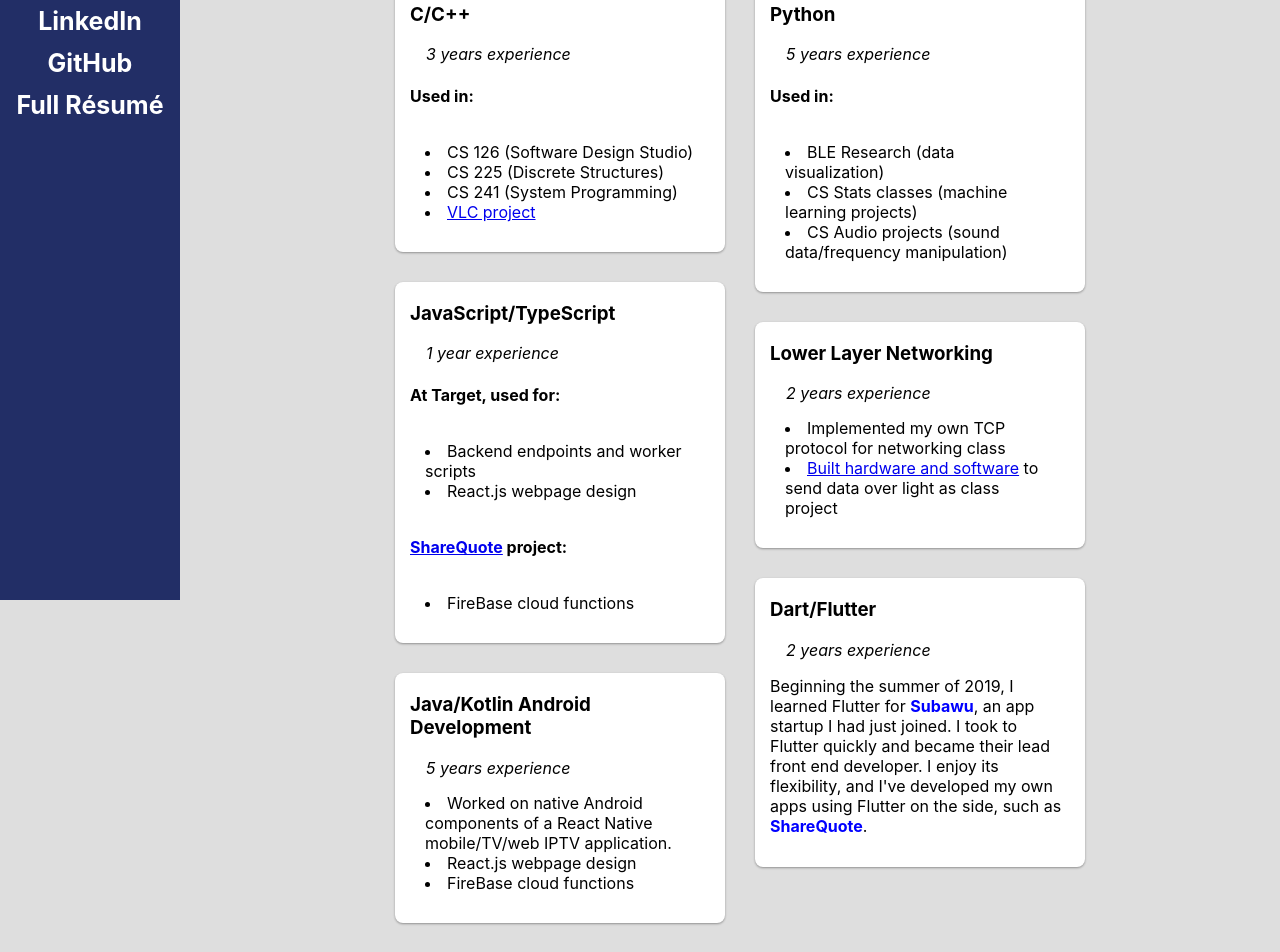
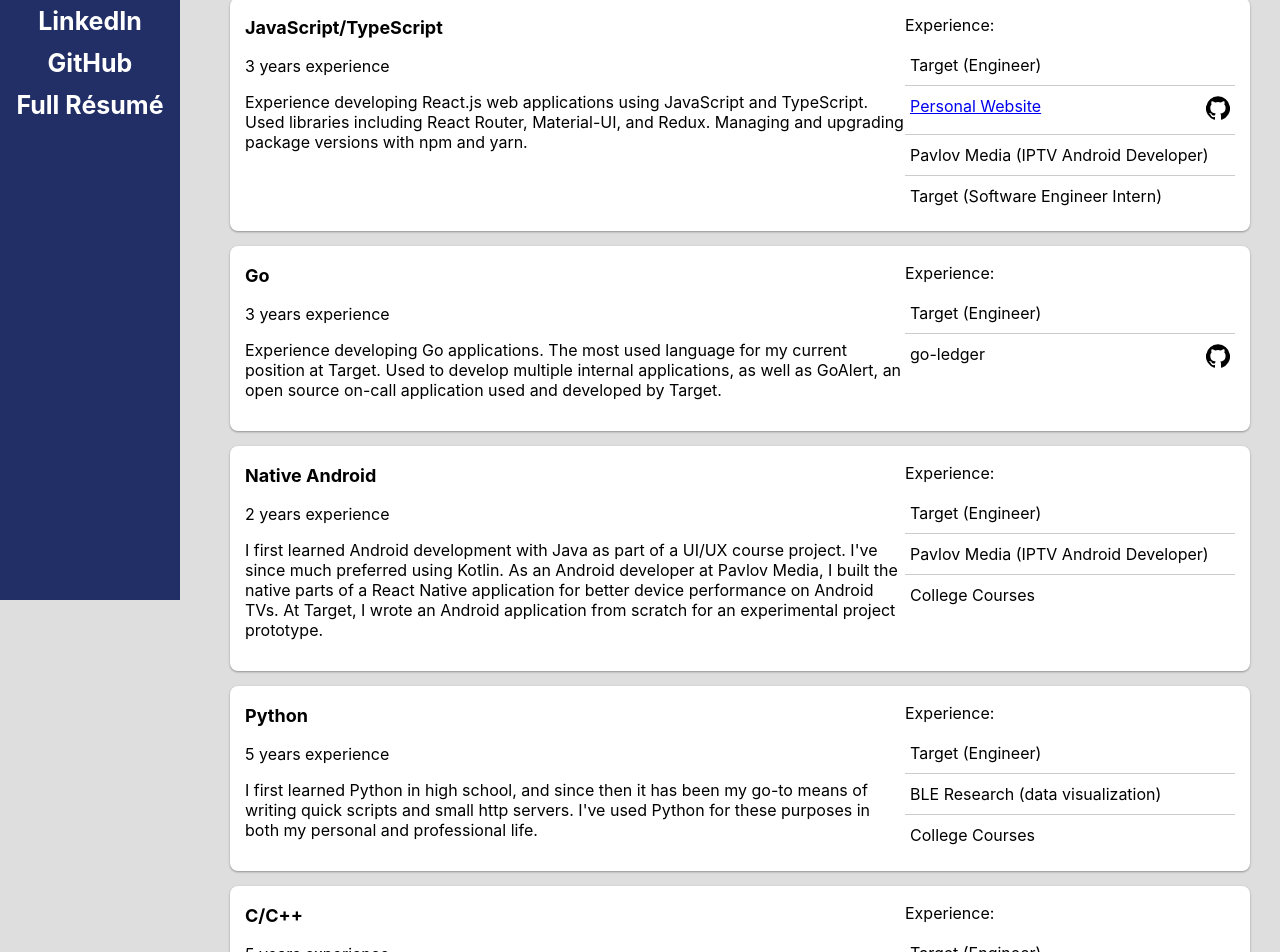
Before and after one commit to andrewbenington/PersonalSite, a React (Create React App) app: page /skills in a window 1280 px wide. Shown: the part 200-1152 px from the top of the page. Built offline with nearby package versions, Linux system fonts and the light colour scheme.

Commit message:
update skills

```diff
--- a/src/consts/HeaderStrings.ts
+++ b/src/consts/HeaderStrings.ts
@@ -1 +1 @@
-export const Subtitle = "Full-Stack Software Engineer at Target Corporation";
+export const Subtitle = "Full-Stack Software Engineer at Target";
--- a/src/pages/About/About.tsx
+++ b/src/pages/About/About.tsx
@@ -19,10 +19,10 @@ function About() {
             <h3>About Me</h3>
             <p>
                 Hi! I'm a software engineer currently working at Target. My
-                biggest strength is React.js/React Native frontend development,
-                but I'm a quick learner and always interested in entering new
-                fields. I have experience in Kotlin, Node.js and Go backend
-                development, the latter of which I am currently focusing on.
+                strengths include React.js/React Native frontend development,
+                Go/Kotlin backend development, Android development, and C/C++
+                embedded development. I'm a quick learner and always interested
+                in developing new skills.
             </p>
         </ContentBox>,
         <ContentBox>
--- /dev/null
+++ b/src/pages/Skills/SkillTile.tsx
@@ -0,0 +1,93 @@
+import { Grid } from "@material-ui/core";
+import { GitHub } from "@material-ui/icons";
+import { useState } from "react";
+import ContentBox from "../../components/ContentBox";
+import Mobile from "../../components/Mobile";
+
+const YEAR_IN_MILLISECONDS = 1000 * 60 * 60 * 24 * 365;
+
+function yearsSince(date: number): number {
+    const diffMillis = Date.now() - date;
+    return Math.round(diffMillis / YEAR_IN_MILLISECONDS);
+}
+
+interface SkillTileProps {
+    name: string;
+    since: string;
+    desc: string;
+    usedIn: {
+        name: string;
+        link?: string;
+        github?: string;
+    }[];
+}
+
+function SkillTile(props: SkillTileProps) {
+    const { name, since, desc, usedIn } = props;
+    const [isMobile, setIsMobile] = useState(false);
+    return (
+        <ContentBox style={{ width: "calc(100% - 60px)" }}>
+            <Grid container>
+                <Grid item xs={isMobile ? 12 : 8}>
+                    <p style={{ fontSize: 18, fontWeight: "bold" }}>{name} </p>
+                    <p
+                        style={{
+                            fontSize: 16,
+                            fontWeight: "normal",
+                        }}
+                    >
+                        {yearsSince(Date.parse(since))} years experience
+                    </p>
+                    <p
+                        style={{
+                            fontSize: 16,
+                            fontWeight: "normal",
+                        }}
+                    >
+                        {desc}
+                    </p>
+                </Grid>
+                <Grid item xs={isMobile ? 12 : 4}>
+                    <p style={{ marginBottom: 10 }}>Experience:</p>
+                    {usedIn.map((u, i) => (
+                        <Grid
+                            container
+                            style={{
+                                padding: "10px 5px",
+                                borderTop: i > 0 ? "1px solid #ccc" : undefined,
+                            }}
+                        >
+                            <Grid item xs={u.github ? 10 : 12}>
+                                {u.link ? (
+                                    <a href={u.link}>{u.name}</a>
+                                ) : (
+                                    u.name
+                                )}
+                            </Grid>
+                            {u.github ? (
+                                <Grid
+                                    item
+                                    xs={2}
+                                    style={{
+                                        alignItems: "center",
+                                        display: "grid",
+                                        justifyContent: "end",
+                                    }}
+                                >
+                                    <a href={u.github}>
+                                        <GitHub htmlColor="black" />
+                                    </a>
+                                </Grid>
+                            ) : (
+                                <div />
+                            )}
+                        </Grid>
+                    ))}
+                </Grid>
+            </Grid>
+            <Mobile setIsMobile={setIsMobile} />
+        </ContentBox>
+    );
+}
+
+export default SkillTile;
--- a/src/pages/Skills/Skills.tsx
+++ b/src/pages/Skills/Skills.tsx
@@ -1,95 +1,91 @@
-import ContentBox from "../../components/ContentBox";
-import DynamicColumns from "../../components/DynamicColumns";
 import { PageContent } from "../About/style";
+import SkillTile from "./SkillTile";
 import { ListContainer } from "./style";
 
 function Skills() {
-    const tiles = [
-        <ContentBox>
-            <h3>C/C++</h3>
-            <i>&emsp;3 years experience</i>
-            <h4>Used in:</h4>
-            <ListContainer>
-                <li>CS 126 (Software Design Studio)</li>
-                <li>CS 225 (Discrete Structures)</li>
-                <li>CS 241 (System Programming)</li>
-                <li>
-                    <a href="/projects/vlc-project">VLC project</a>
-                </li>
-            </ListContainer>
-        </ContentBox>,
-        <ContentBox>
-            <h3>Python</h3>
-            <i>&emsp;5 years experience</i>
-            <br></br>
-            <h4>Used in:</h4>
-            <ListContainer>
-                <li>BLE Research (data visualization)</li>
-                <li>CS Stats classes (machine learning projects)</li>
-                <li>CS Audio projects (sound data/frequency manipulation)</li>
-            </ListContainer>
-        </ContentBox>,
-        <ContentBox>
-            <h3>JavaScript/TypeScript</h3>
-            <i>&emsp;1 year experience</i>
-            <br></br>
-            <h4>At Target, used for:</h4>
-            <ListContainer>
-                <li>Backend endpoints and worker scripts</li>
-                <li>React.js webpage design</li>
-            </ListContainer>
-            <h4>
-                <a href="sharequote.html">ShareQuote</a> project:
-            </h4>
-            <ListContainer>
-                <li>FireBase cloud functions</li>
-            </ListContainer>
-        </ContentBox>,
-        <ContentBox>
-            <h3>Lower Layer Networking</h3>
-            <i>&emsp;2 years experience</i>
-            <br></br>
-            <ListContainer>
-                <li>Implemented my own TCP protocol for networking class</li>
-                <li>
-                    <a href="/projects/vlc-project">
-                        Built hardware and software
-                    </a>{" "}
-                    to send data over light as class project
-                </li>
-            </ListContainer>
-        </ContentBox>,
-        <ContentBox>
-            <h3>Java/Kotlin Android Development</h3>
-            <i>&emsp;5 years experience</i>
-            <br></br>
-            <ListContainer>
-                <li>
-                    Worked on native Android components of a React Native
-                    mobile/TV/web IPTV application.
-                </li>
-                <li>React.js webpage design</li>
-                <li>FireBase cloud functions</li>
-            </ListContainer>
-        </ContentBox>,
-        <ContentBox>
-            <h3>Dart/Flutter</h3>
-            <i>&emsp;2 years experience</i>
-            <br></br>
-            <p>
-                Beginning the summer of 2019, I learned Flutter for{" "}
-                <a href="https://www.linkedin.com/company/subawu/">Subawu</a>,
-                an app startup I had just joined. I took to Flutter quickly and
-                became their lead front end developer. I enjoy its flexibility,
-                and I've developed my own apps using Flutter on the side, such
-                as <a href="sharequote.html">ShareQuote</a>.
-            </p>
-        </ContentBox>,
+    const skills = [
+        {
+            name: "JavaScript/TypeScript",
+            since: "1/1/2020",
+            desc: "Experience developing React.js web applications using JavaScript and TypeScript. Used libraries including React Router, Material-UI, and Redux. Managing and upgrading package versions with npm and yarn.",
+            usedIn: [
+                { name: "Target (Engineer)" },
+                {
+                    name: "Personal Website",
+                    link: "https://andrewbenington.dev",
+                    github: "https://github.com/andrewbenington/PersonalSite",
+                },
+                { name: "Pavlov Media (IPTV Android Developer)" },
+                { name: "Target (Software Engineer Intern)" },
+            ],
+        },
+        {
+            name: "Go",
+            since: "2/1/2020",
+            desc: "Experience developing Go applications. The most used language for my current position at Target. Used to develop multiple internal applications, as well as GoAlert, an open source on-call application used and developed by Target.",
+            usedIn: [
+                { name: "Target (Engineer)" },
+                {
+                    name: "go-ledger",
+                    github: "https://github.com/andrewbenington/go-ledger",
+                },
+            ],
+        },
+        {
+            name: "Native Android",
+            since: "1/1/2021",
+            desc: "I first learned Android development with Java as part of a UI/UX course project. I've since much preferred using Kotlin. As an Android developer at Pavlov Media, I built the native parts of a React Native application for better device performance on Android TVs. At Target, I wrote an Android application from scratch for an experimental project prototype.",
+            usedIn: [
+                { name: "Target (Engineer)" },
+                { name: "Pavlov Media (IPTV Android Developer)" },
+                { name: "College Courses" },
+            ],
+        },
+        {
+            name: "Python",
+            since: "9/1/2018",
+            desc: "I first learned Python in high school, and since then it has been my go-to means of writing quick scripts and small http servers. I've used Python for these purposes in both my personal and professional life.",
+            usedIn: [
+                { name: "Target (Engineer)" },
+                { name: "BLE Research (data visualization)" },
+                { name: "College Courses" },
+            ],
+        },
+        {
+            name: "C/C++",
+            since: "9/1/2018",
+            desc: "I've used C and C++ since starting at the University of Illinois in Urbana-Champaign in 2018. Since then, I've used them to write embedded applications for my Arduino VLC project, as well as for ESP32 SoCs at Target.",
+            usedIn: [
+                { name: "Target (Engineer)" },
+                {
+                    name: "VLC Project",
+                    link: "/projects/vlc-project",
+                    github: "https://github.com/andrewbenington/VLCProject",
+                },
+                { name: "College Courses" },
+            ],
+        },
+        {
+            name: "Flutter/Dart",
+            since: "6/1/2019",
+            desc: "Beginning the summer of 2019, I learned Flutter for Subawu, an app startup I had just joined. I took to Flutter quickly and became their lead front end developer. I enjoy its flexibility, and I've developed my own apps using Flutter on the side, such as ShareQuote.",
+            usedIn: [
+                {
+                    name: "ShareQuote",
+                    github: "https://github.com/andrewbenington/ShareQuote",
+                },
+                { name: "Subawu" },
+            ],
+        },
     ];
 
     return (
         <PageContent>
-            <DynamicColumns elements={tiles} />
+            <ListContainer>
+                {skills.map((s) => (
+                    <SkillTile {...s} />
+                ))}
+            </ListContainer>
         </PageContent>
     );
 }
--- a/src/pages/Skills/style.ts
+++ b/src/pages/Skills/style.ts
@@ -2,4 +2,5 @@ import styled from "styled-components";
 
 export const ListContainer = styled.div`
     padding: 15px;
+    align-self: center;
 `;
```
